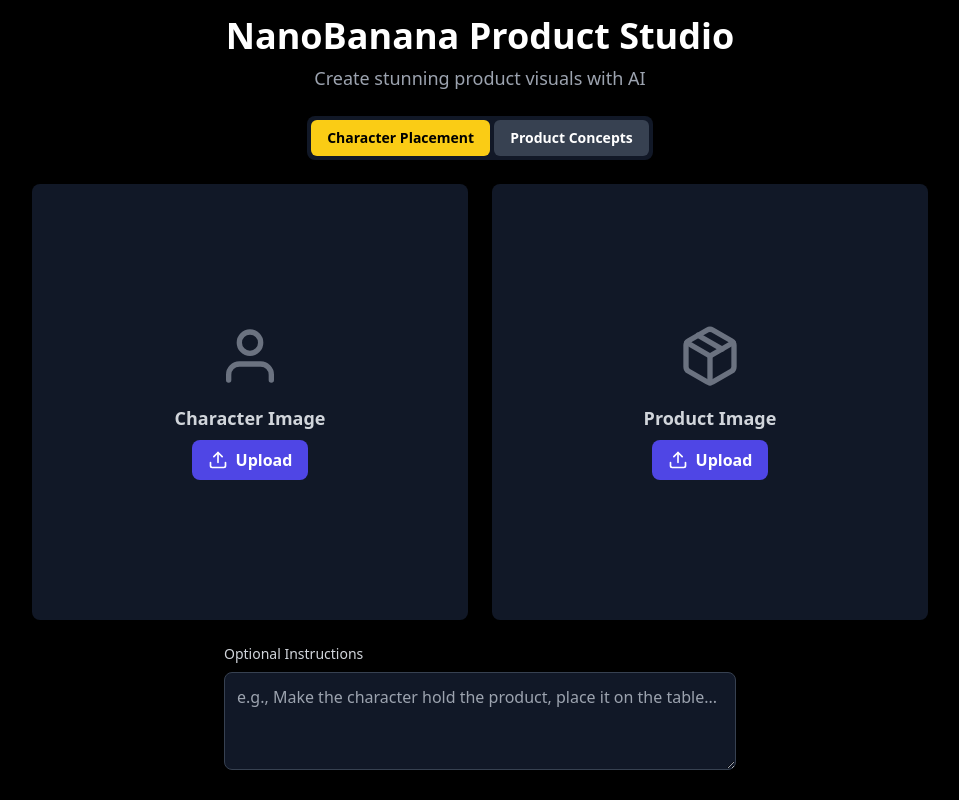
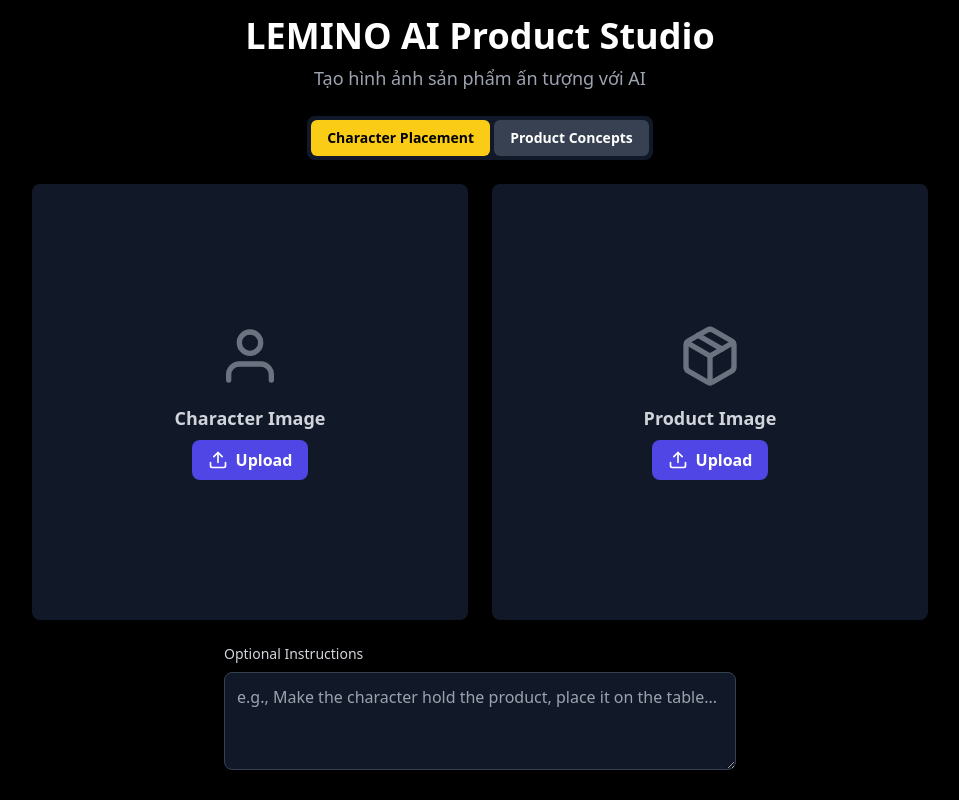
Before and after one commit to hieunggdesign/LEMINO-AI, a React (Vite) app: page / in a window 1280 px wide. Shown: the top 800 px of the page, without its empty margins (160-1119 px from the left). Built offline with nearby package versions, Linux system fonts and the light colour scheme.

Commit message:
feat: Update app title and favicon
Changes the application's title from "NanoBanana Product Studio" to "LEMINO AI Product Studio" and updates the favicon to a new SVG icon. Also, updates the tagline to Vietnamese.

```diff
--- a/index.tsx
+++ b/index.tsx
@@ -399,8 +399,8 @@ const App = () => {
 
     return (
       <div className="flex flex-col items-center w-full max-w-4xl mx-auto">
-        <h1 className="text-4xl font-bold text-white mb-2">NanoBanana Product Studio</h1>
-        <p className="text-lg text-gray-400 mb-6">Create stunning product visuals with AI</p>
+        <h1 className="text-4xl font-bold text-white mb-2">LEMINO AI Product Studio</h1>
+        <p className="text-lg text-gray-400 mb-6">Tạo hình ảnh sản phẩm ấn tượng với AI</p>
 
         <div className="p-1 bg-gray-900 rounded-lg flex gap-1 mb-6">
           <button onClick={() => setMode('character')} className={modeButtonStyle('character')}>Character Placement</button>
```
Also changed, not shown: index.html (+1 -1 lines).
